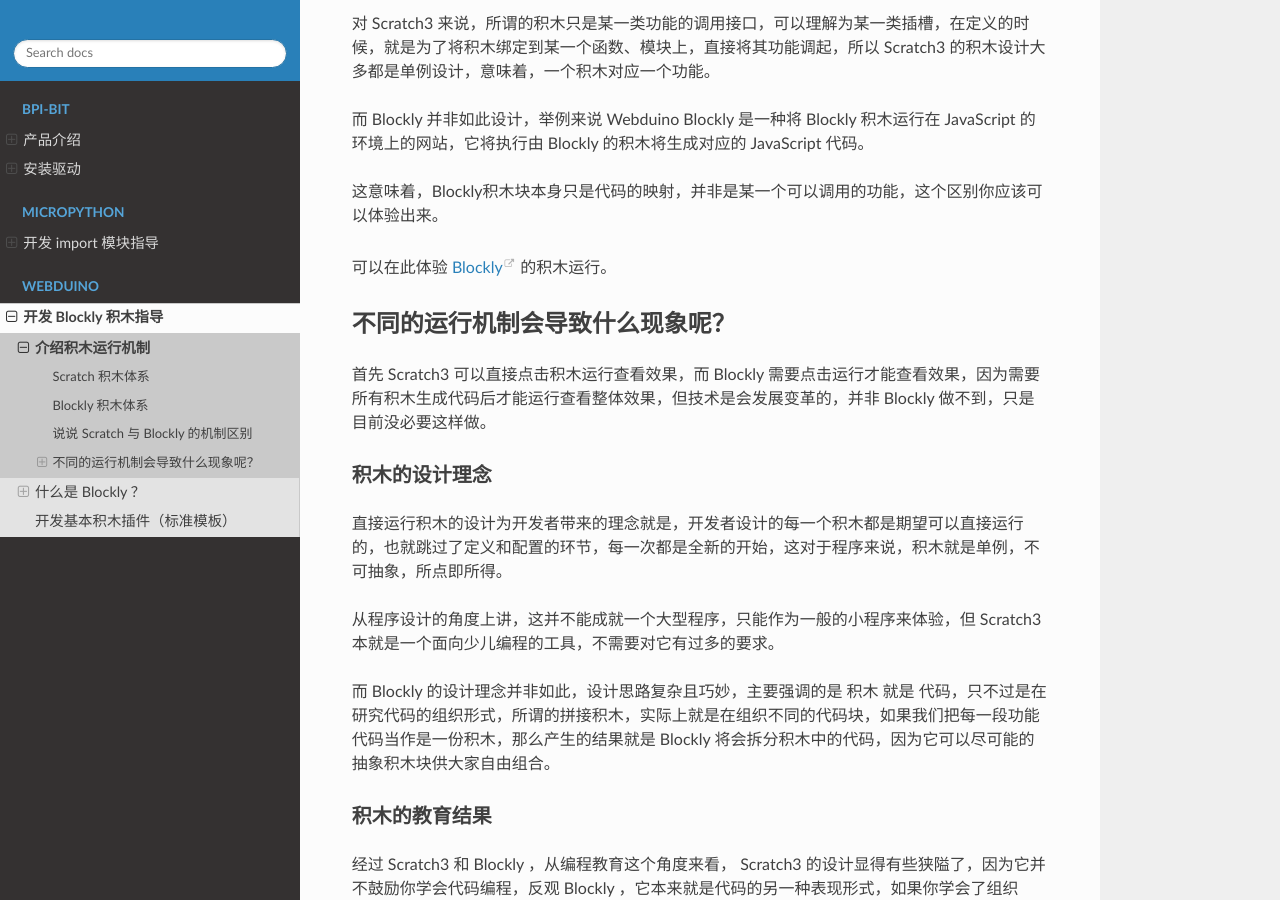
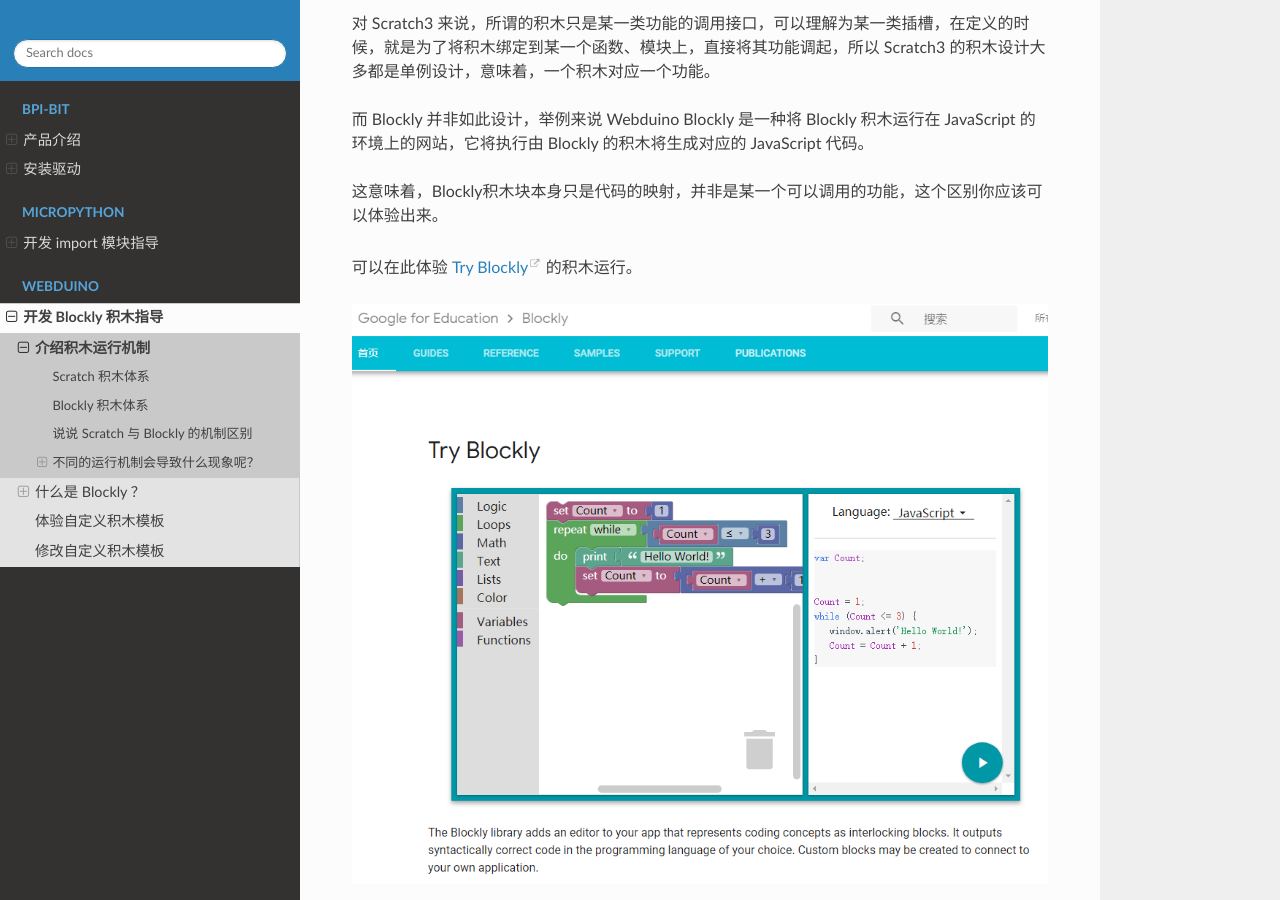
Before and after one commit to BPI-STEAM/Dev, a Sphinx documentation site: the page built from source/web/mechanism.rst, in a window 1280 px wide and 900 px high, scrolled down 2085 px. Built offline with Sphinx 7.4.7 and the Read the Docs theme 2.0.0, drawn with Linux system fonts in a browser that asks for light colours.

Commit message:
准备一个想要写哪些内容的布局。

```diff
--- a/source/web/develop.rst
+++ b/source/web/develop.rst
@@ -1,4 +1,4 @@
-开发基本积木插件（标准模板）
+体验自定义积木模板
 =====================================================
 
 .. Attention::
--- a/source/web/index.rst
+++ b/source/web/index.rst
@@ -29,3 +29,4 @@
    mechanism.rst
    blockly.rst
    develop.rst
+   modify.rst
--- a/source/web/mechanism.rst
+++ b/source/web/mechanism.rst
@@ -38,7 +38,9 @@
 
 这意味着，Blockly积木块本身只是代码的映射，并非是某一个可以调用的功能，这个区别你应该可以体验出来。
 
-可以在此体验 `Blockly <https://developers.google.cn/blockly/>`_ 的积木运行。
+可以在此体验 `Try Blockly <https://developers.google.cn/blockly/>`_ 的积木运行。
+
+.. image:: mechanism/blockly_to_code.png
 
 不同的运行机制会导致什么现象呢？
 ----------------------------------------
--- /dev/null
+++ b/source/web/modify.rst
@@ -0,0 +1,2 @@
+修改自定义积木模板
+=====================================================
--- /dev/null
+++ b/source/web/samples/index.rst
@@ -0,0 +1,2 @@
+开发样例一览
+=====================================================
--- /dev/null
+++ b/source/web/samples/itpk_robot.rst
@@ -0,0 +1,2 @@
+开发示范之茉莉机器人
+=====================================================
```
Also changed, not shown: source/web/mechanism/blockly_to_code.png (added), 1 other file.
